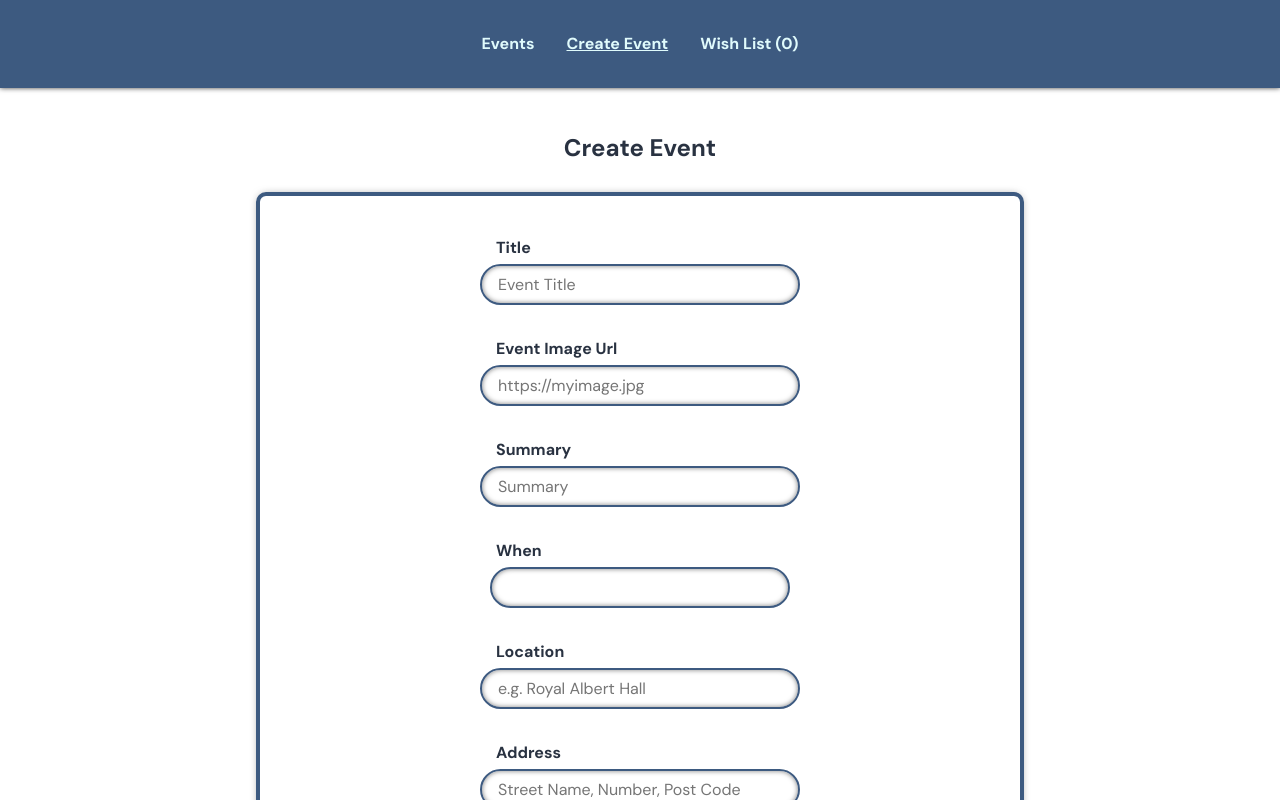
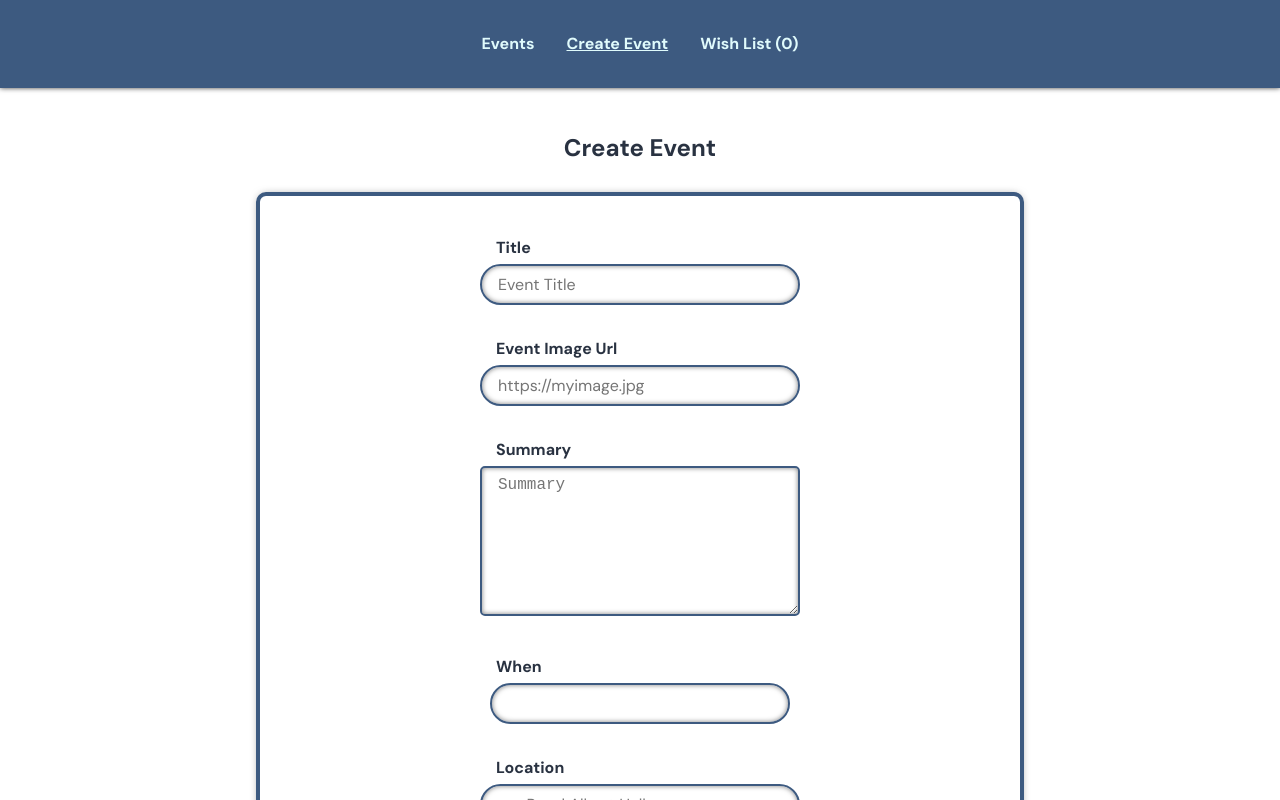
Before and after one commit to fullyslick/Event-App, a React (Create React App) app in the folder frontend/: page /new-event in a window 1280 px wide. Built offline with nearby package versions, Linux system fonts and the light colour scheme; no server answers; what @react-pdf/renderer would draw is missing.

Commit message:
Adds text area component

```diff
--- a/frontend/src/components/Events/EventForm.js
+++ b/frontend/src/components/Events/EventForm.js
@@ -6,6 +6,7 @@
 import validationSchema from '../../validators/validation-schema';
 
 import Input from '../Form/Input';
+import TextArea from '../Form/TextArea';
 import DatePickerField from '../Form/DatePicker';
 import Select from '../Form/Select';
 import Loader from '../UI/Loader';
@@ -83,7 +84,7 @@
           type='text'
           placeholder='https://myimage.jpg'
         />
-        <Input
+        <TextArea
           label='Summary'
           name='summary'
           type='text'
--- a/frontend/src/components/Form/Form.module.css
+++ b/frontend/src/components/Form/Form.module.css
@@ -10,6 +10,7 @@
   text-align: left;
 }
 .form__input,
+.form__text-area,
 .form__select {
   min-width: 300px;
   padding: 8px 16px;
@@ -19,6 +20,11 @@
   padding: 8px 16px;
   font-size: var(--font-l);
   box-shadow: inset 0 0 5px 0px rgba(0, 0, 0, 0.5);
+}
+
+.form__text-area {
+  border-radius: 5px;
+  min-height: 150px;
 }
 
 .form__select {
--- /dev/null
+++ b/frontend/src/components/Form/TextArea.js
@@ -0,0 +1,47 @@
+import PropTypes from 'prop-types';
+import { useField } from 'formik';
+
+import classes from './Form.module.css';
+
+const TextArea = ({ label, ...props }) => {
+  // useField() returns [formik.getFieldProps(), formik.getFieldMeta()]
+  // which we can spread on <TextArea>. We can use field meta to show an error
+  // message if the field is invalid and it has been touched (i.e. visited)
+  const [field, meta] = useField(props);
+
+  return (
+    <div className={classes['form__item']}>
+      <label
+        className={classes['form__label']}
+        htmlFor={props.id || props.name}
+      >
+        {label}
+      </label>
+      <textarea
+        className={classes['form__text-area']}
+        id={props.name}
+        {...field}
+        {...props}
+      />
+      <div
+        className={`${classes['form__error']} ${
+          meta.touched && meta.error ? classes['form__error--active'] : ''
+        }`}
+      >
+        {meta.error}
+      </div>
+    </div>
+  );
+};
+
+export default TextArea;
+
+TextArea.defaultProps = {
+  label: '',
+  props: {},
+};
+
+TextArea.propTypes = {
+  label: PropTypes.string,
+  props: PropTypes.object,
+};
```
